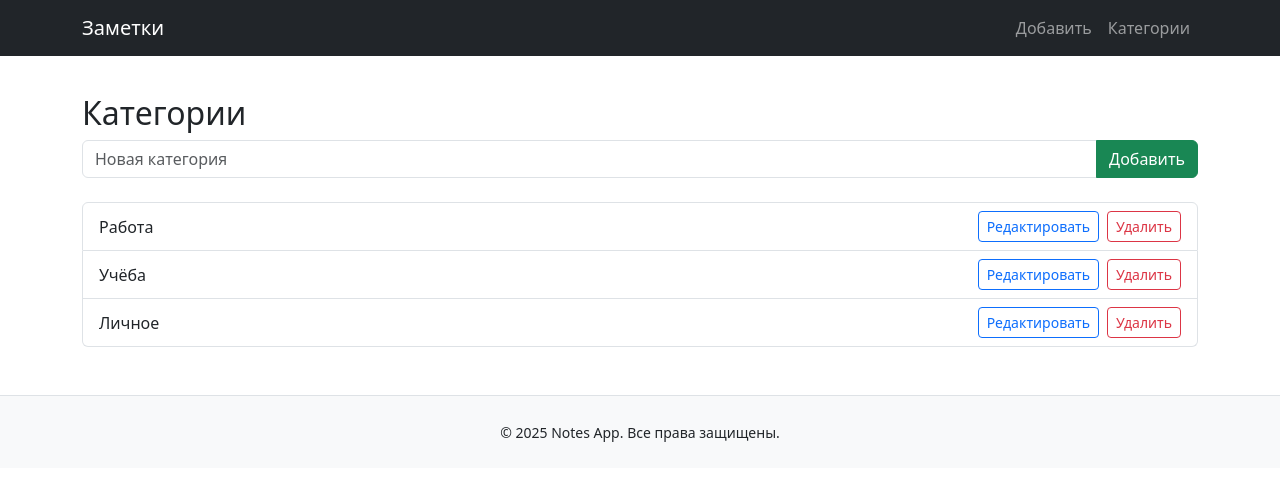
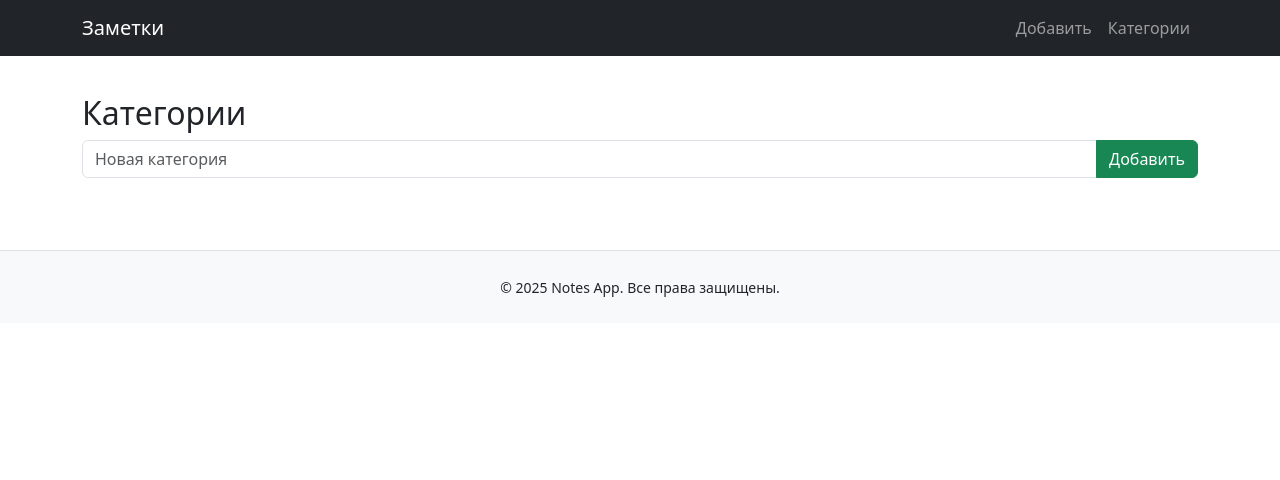
Before and after one commit to alinasheleg/my-note-app, a Next.js app: page /categories in a window 1280 px wide. Shown: the top 480 px of the page. Built offline with nearby package versions, Linux system fonts and the light colour scheme.

Commit message:
feat: реализовано добавление категорий через форму

```diff
--- a/src/app/categories/page.tsx
+++ b/src/app/categories/page.tsx
@@ -1,15 +1,23 @@
 'use client';
 
+import { useState } from 'react';
 import CategoryForm from '@/components/category/CategoryForm';
 import CategoryList from '@/components/category/CategoryList';
 
+export default function CategoriesPage() {
+  const [categories, setCategories] = useState<string[]>([]);
 
-export default function CategoriesPage() {
+  const handleAddCategory = (newCategory: string) => {
+    if (!categories.includes(newCategory)) {
+      setCategories([...categories, newCategory]);
+    }
+  };
+
   return (
     <>
       <h2>Категории</h2>
-      <CategoryForm />
-      <CategoryList />
+      <CategoryForm onAddCategory={handleAddCategory} />
+      <CategoryList categories={categories} />
     </>
   );
 }
--- a/src/components/category/CategoryForm.tsx
+++ b/src/components/category/CategoryForm.tsx
@@ -1,12 +1,19 @@
+'use client';
 import { useState } from 'react';
 
-export default function CategoryForm() {
+type Props = {
+  onAddCategory: (name: string) => void;
+};
+
+export default function CategoryForm({ onAddCategory }: Props) {
   const [name, setName] = useState('');
 
   const handleSubmit = (e: React.FormEvent) => {
     e.preventDefault();
-    console.log('Добавлена категория:', name);
-    setName('');
+    if (name.trim()) {
+      onAddCategory(name.trim());
+      setName('');
+    }
   };
 
   return (
--- a/src/components/category/CategoryList.tsx
+++ b/src/components/category/CategoryList.tsx
@@ -1,11 +1,13 @@
 import CategoryItem from './CategoryItem';
 
-const dummyCategories = ['Работа', 'Учёба', 'Личное'];
+type Props = {
+  categories: string[];
+};
 
-export default function CategoryList() {
+export default function CategoryList({ categories }: Props) {
   return (
     <ul className="list-group">
-      {dummyCategories.map((cat) => (
+      {categories.map((cat) => (
         <CategoryItem key={cat} name={cat} />
       ))}
     </ul>
```
